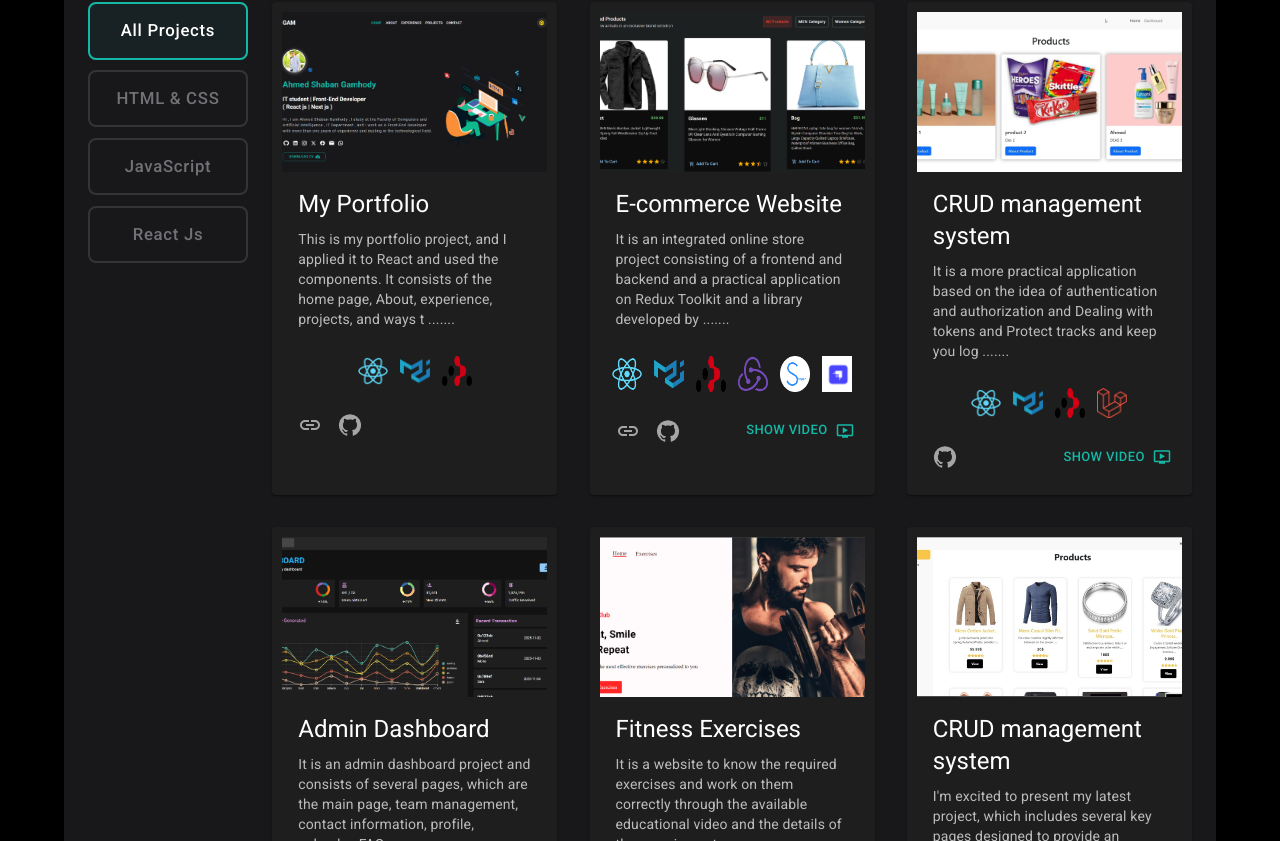
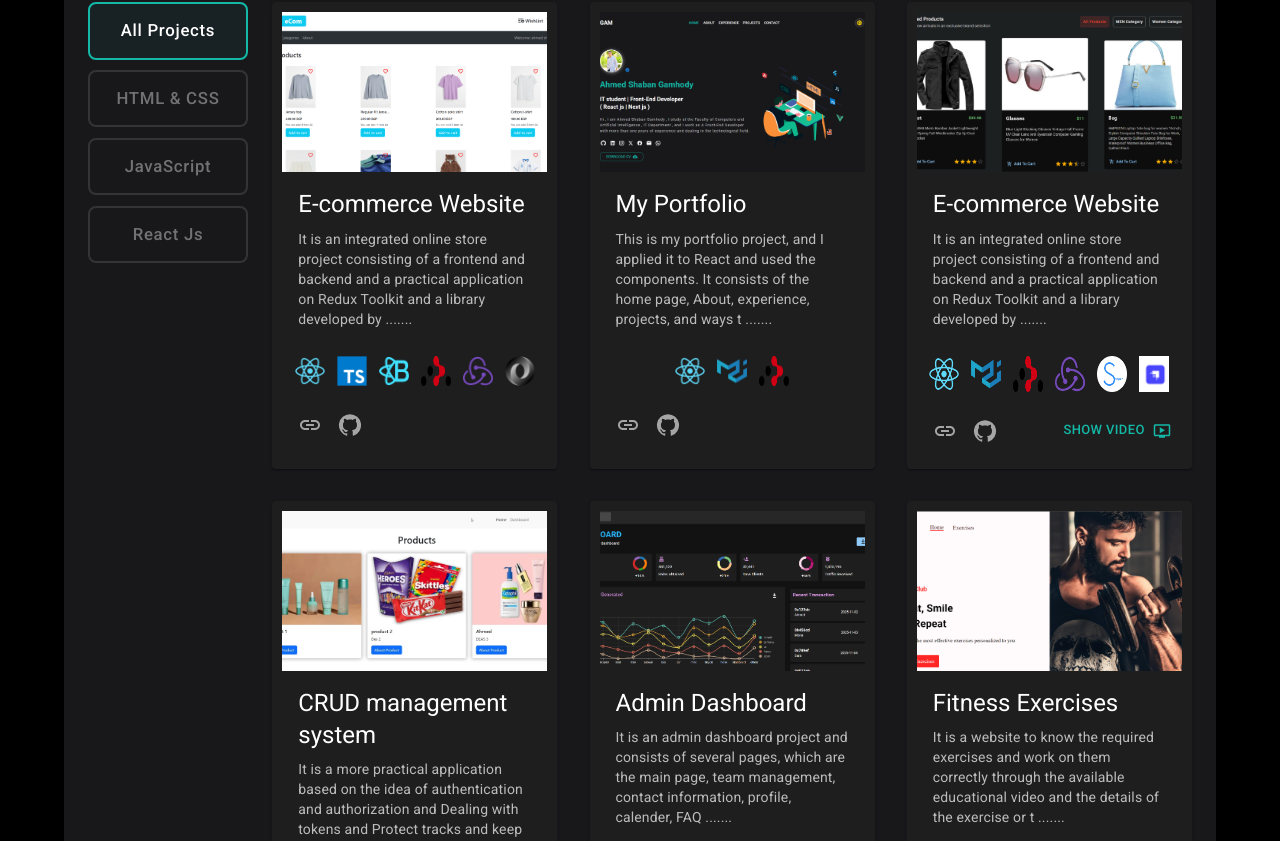
Before and after one commit to ahmedgamhody/portfolio, a React (Create React App) app: page / in a window 1280 px wide. Shown: the part 699-1540 px from the top of the page. Built offline with nearby package versions, Linux system fonts and the light colour scheme.

Commit message:
add ecommerce kims code

```diff
--- a/src/components/projects/Projects.js
+++ b/src/components/projects/Projects.js
@@ -14,6 +14,7 @@ import swiper from "../../Assets/swiper.png";
 import Rapid from "../../Assets/Rapid API.png";
 import Laravel from "../../Assets/Laravel.png";
 import strapi from "../../Assets/strapi.png";
+import typescript from "../../Assets/TypeScript.png";
 
 // images
 import adminDashboardImage from "../../Assets/projects images/admin-dashboard.png";
@@ -48,10 +49,22 @@ import Prayertimes from "../../Assets/projects images/praytimes.png";
 import portfolio from "../../Assets/projects images/portfolio.png";
 import CRUDproject3 from "../../Assets/projects images/CRUD_management_system_fullstack.png";
 import e_commerce_fullstack from "../../Assets/projects images/e-commerce.png";
-
+import ecommerce_ts_kimsCode from "../../Assets/projects images/e-commerc with ts.png";
 //
 
 export const myProject = [
+  {
+    title: "E-commerce Website",
+    description:
+      "It is an integrated online store project consisting of a frontend and backend and a practical application on Redux Toolkit and a library developed by React and TypeScript . It is consists of more than one page such as the home , cart , register,login ,Products , profile and orders , wishlist page .",
+    image: ecommerce_ts_kimsCode,
+    repo: "https://github.com/ahmedgamhody/frontend-ecommerce-ts",
+    demo: "https://e-commerce-ts-dev.netlify.app/",
+    video: "",
+    stack: "react",
+
+    tech: [react, typescript, ReactbootStrap, ReactRouter, Redux, jsonServer],
+  },
   {
     title: "My Portfolio",
     description:
```
Also changed, not shown: src/Assets/projects images/e-commerc with ts.png (added).
